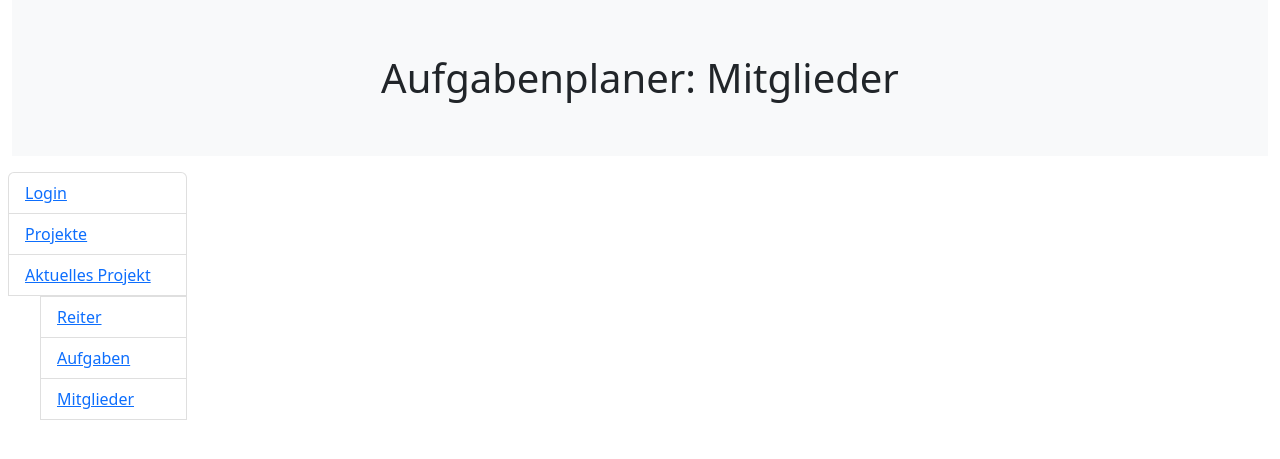
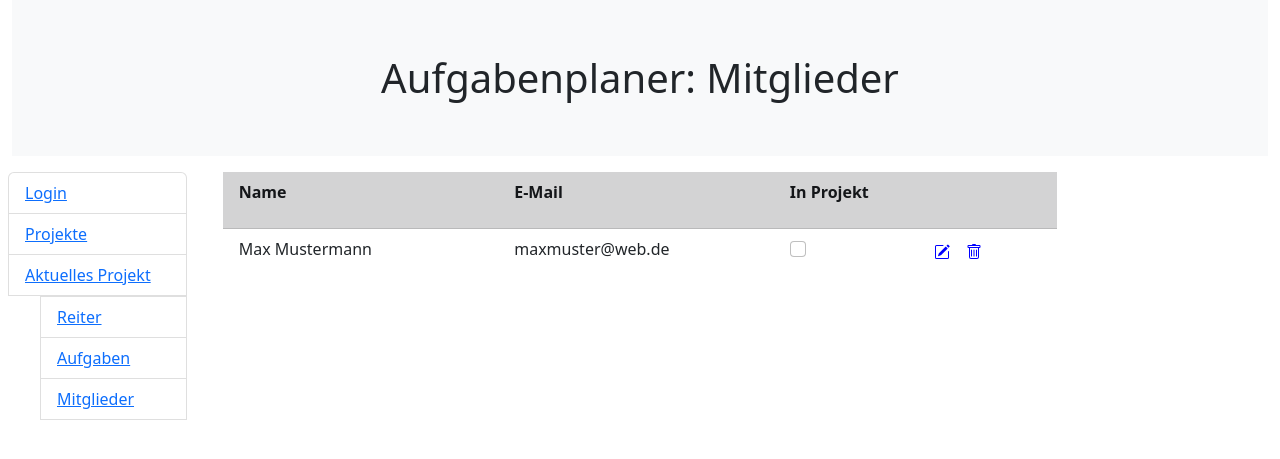
Before and after one commit to Loosen-IT/WEB_Education, a PHP site: page /mitglieder.php in a window 1280 px wide. Shown: the top 459 px of the page. Run offline with PHP 8.4, Linux system fonts and the light colour scheme.

Commit message:
Update mitglieder.php

```diff
--- a/mitglieder.php
+++ b/mitglieder.php
@@ -11,4 +11,49 @@ block("Aufgabenplaner: Mitglieder");
         include 'functions/sidebar.php';
         ?>
     </div>
+    <div class="col-8">
+        <ul class="list-group list-group-flush">
+            <li class="list-group-item list-group-item-dark">
+                <div class="row">
+                    <div class="col-4">
+                        <p class="fw-semibold"> Name </p>
+                    </div>
+                    <div class="col-4">
+                        <p class="fw-semibold"> E-Mail </p>
+                    </div>
+                    <div class="col-4">
+                        <p class="fw-semibold"> In Projekt </p>
+                    </div>
+                </div>
+            </li>
+
+            <li class="list-group-item">
+                <div class="row">
+                    <div class="col-4">
+                        <p> Max Mustermann</p>
+                    </div>
+                    <div class="col-4">
+                        <p> maxmuster@web.de </p>
+                    </div>
+                    <div class="col-2">
+                        <div class="form-check">
+                            <input class="form-check-input" type="checkbox" value="" id="flexCheckDefault">
+                        </div>
+                    </div>
+                    <div class="col-2">
+                        <button class="reiter">
+                            <svg xmlns="http://www.w3.org/2000/svg" width="16" height="16" fill="blue" class="bi bi-pencil-square" viewBox="0 0 16 16">
+                                <path d="M15.502 1.94a.5.5 0 0 1 0 .706L14.459 3.69l-2-2L13.502.646a.5.5 0 0 1 .707 0l1.293 1.293zm-1.75 2.456-2-2L4.939 9.21a.5.5 0 0 0-.121.196l-.805 2.414a.25.25 0 0 0 .316.316l2.414-.805a.5.5 0 0 0 .196-.12l6.813-6.814z"/>
+                                <path fill-rule="evenodd" d="M1 13.5A1.5 1.5 0 0 0 2.5 15h11a1.5 1.5 0 0 0 1.5-1.5v-6a.5.5 0 0 0-1 0v6a.5.5 0 0 1-.5.5h-11a.5.5 0 0 1-.5-.5v-11a.5.5 0 0 1 .5-.5H9a.5.5 0 0 0 0-1H2.5A1.5 1.5 0 0 0 1 2.5v11z"/>
+                            </svg>
+                        </button>
+                        <button class="reiter">
+                            <svg xmlns="http://www.w3.org/2000/svg" width="16" height="16" fill="blue" class="bi bi-trash" viewBox="0 0 16 16">
+                                <path d="M5.5 5.5A.5.5 0 0 1 6 6v6a.5.5 0 0 1-1 0V6a.5.5 0 0 1 .5-.5zm2.5 0a.5.5 0 0 1 .5.5v6a.5.5 0 0 1-1 0V6a.5.5 0 0 1 .5-.5zm3 .5a.5.5 0 0 0-1 0v6a.5.5 0 0 0 1 0V6z"/>
+                                <path fill-rule="evenodd" d="M14.5 3a1 1 0 0 1-1 1H13v9a2 2 0 0 1-2 2H5a2 2 0 0 1-2-2V4h-.5a1 1 0 0 1-1-1V2a1 1 0 0 1 1-1H6a1 1 0 0 1 1-1h2a1 1 0 0 1 1 1h3.5a1 1 0 0 1 1 1v1zM4.118 4 4 4.059V13a1 1 0 0 0 1 1h6a1 1 0 0 0 1-1V4.059L11.882 4H4.118zM2.5 3V2h11v1h-11z"/>
+                            </svg>
+                        </button>
+                    </div>
+                </div>
+            </li>
 </div>
```
